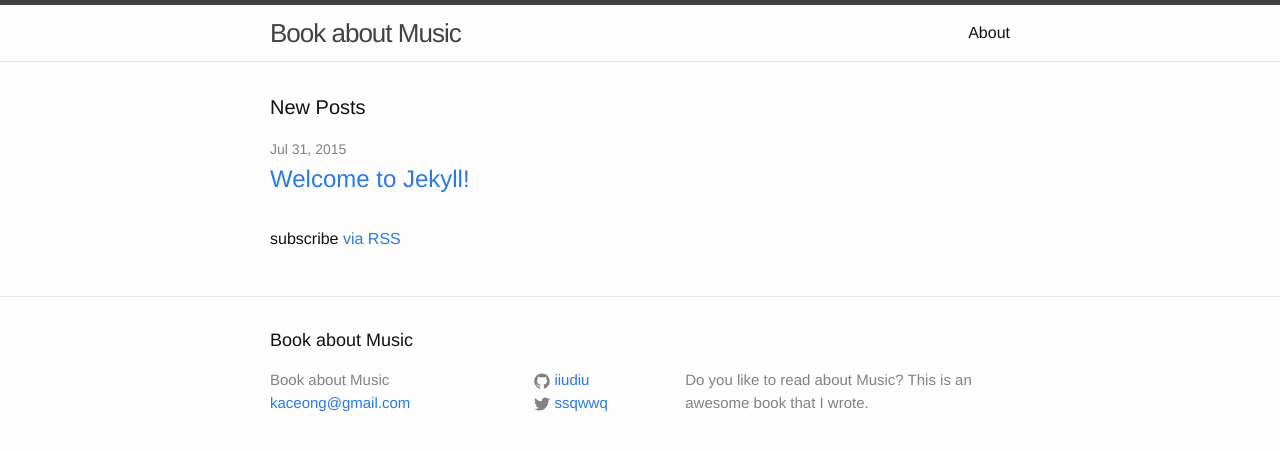
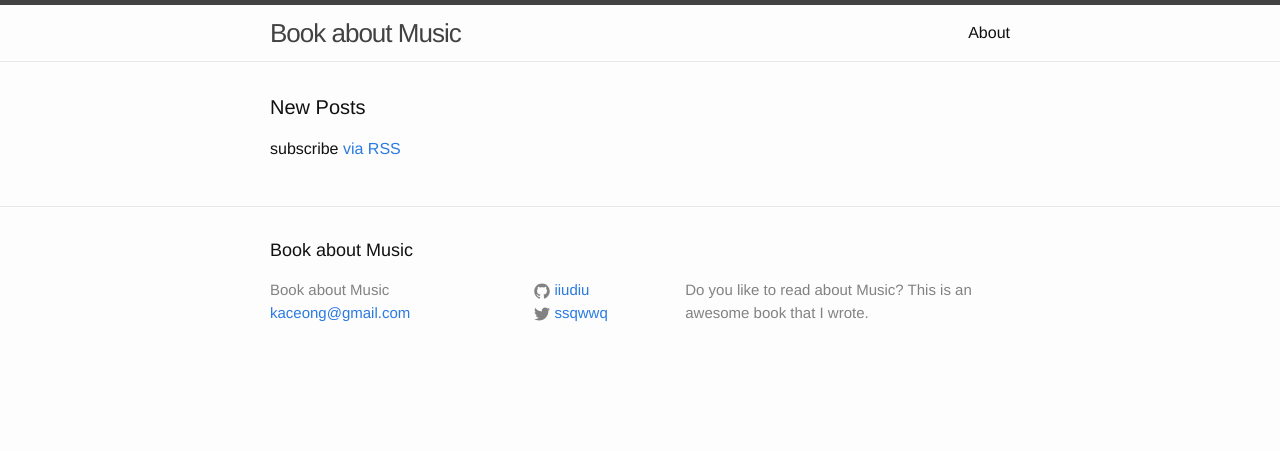
Before and after one commit to kaceo/book-strange-ideas, a Jekyll site: the page built from index.html, in a window 1280 px wide. Shown: the top 451 px of the page. Built offline with Jekyll 4.4.1, drawn with Linux system fonts in a browser that asks for light colours; a file with an impossible date is left out.

Commit message:
Updated 2015-07-31-welcome-to-jekyll.markdown

```diff
--- a/_posts/2015-07-31-welcome-to-jekyll.markdown
+++ b/_posts/2015-07-31-welcome-to-jekyll.markdown
@@ -1,10 +1,14 @@
 ---
 layout: post
-title:  "Welcome to Jekyll!"
-date:   2015-07-31 08:43:03
+title: "Welcome to Jekyll!"
+date: {}
 categories: jekyll update
+published: true
 ---
-You’ll find this post in your `_posts` directory. Go ahead and edit it and re-build the site to see your changes. You can rebuild the site in many different ways, but the most common way is to run `jekyll serve`, which launches a web server and auto-regenerates your site when a file is updated.
+
+You’ll find this post in your `_posts` directory.
+
+Go ahead and edit it and re-build the site to see your changes. You can rebuild the site in many different ways, but the most common way is to run `jekyll serve`, which launches a web server and auto-regenerates your site when a file is updated.
 
 To add new posts, simply add a file in the `_posts` directory that follows the convention `YYYY-MM-DD-name-of-post.ext` and includes the necessary front matter. Take a look at the source for this post to get an idea about how it works.
 
```
